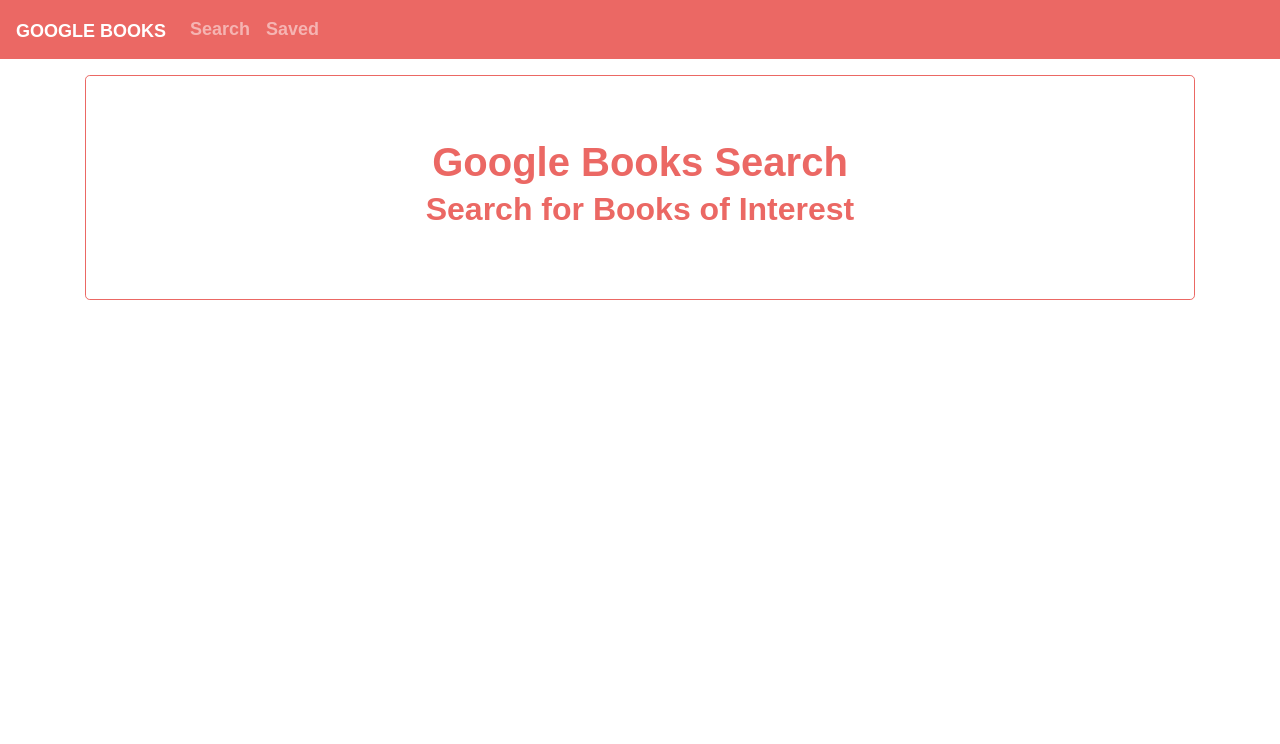
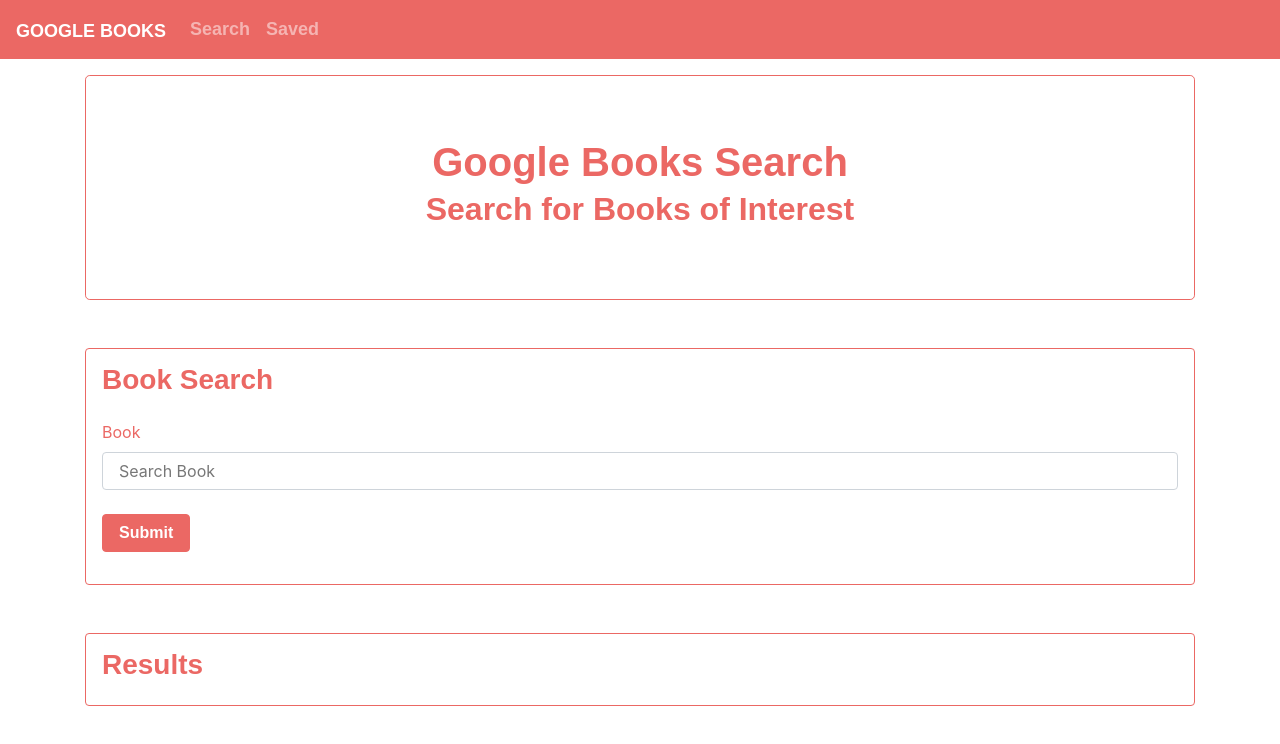
Before and after one commit to Jarrell28/GoogleBooksSearch, a React (Create React App) app in the folder client/: page / in a window 1280 px wide. Shown: the top 744 px of the page. Built offline with nearby package versions, Linux system fonts and the light colour scheme; a web font is replaced by a local one.

Commit message:
added ResultsContainer and SearchBar components

```diff
--- a/client/src/App.js
+++ b/client/src/App.js
@@ -2,7 +2,7 @@
 import Search from "./pages/Search";
 import Saved from "./pages/Saved";
 import Nav from "./components/Nav";
-import Jumbotron from './components/Jumbotron';
+
 import {
   BrowserRouter as Router,
   Switch,
@@ -14,13 +14,14 @@
     <Router>
       <div>
         <Nav />
+        <div className="container">
           <Switch>
             <Route exact path="/" component={Search} />
             <Route exact path="/saved" component={Saved} />
             {/* <Route exact path="/books/:id" component={Detail} /> */}
             {/* <Route component={NoMatch} /> */}
           </Switch>
-
+        </div>
       </div>
     </Router>
   );
--- /dev/null
+++ b/client/src/components/ResultsContainer/index.js
@@ -0,0 +1,12 @@
+import React from 'react';
+
+const ResultsContainer = (props) => {
+
+    return (
+        <div className="p-3 border border-primary rounded mt-5">
+            <h3 className="text-primary">Results</h3>
+        </div>
+    )
+}
+
+export default ResultsContainer;
--- /dev/null
+++ b/client/src/components/SearchBar/index.js
@@ -0,0 +1,19 @@
+import React from 'react';
+
+const SearchBar = (props) => {
+
+    return (
+        <div className="p-3 border border-primary rounded mt-5">
+            <h3 className="text-primary mb-4">Book Search</h3>
+            <form>
+                <div className="form-group">
+                    <label for="book" className="text-primary">Book</label>
+                    <input type="text" className="form-control mb-4" id="book" placeholder="Search Book" />
+                    <button type="submit" class="btn btn-primary">Submit</button>
+                </div>
+            </form>
+        </div>
+    )
+}
+
+export default SearchBar;
--- a/client/src/pages/Search.js
+++ b/client/src/pages/Search.js
@@ -1,5 +1,7 @@
 import React, { Component } from 'react';
 import Jumbotron from '../components/Jumbotron';
+import SearchBar from '../components/SearchBar';
+import ResultsContainer from '../components/ResultsContainer';
 
 
 class Search extends Component {
@@ -10,11 +12,14 @@
 
     render() {
         return (
-            <div className="container">
+            <div>
                 <Jumbotron>
                     <h1 className="mt-0">Google Books Search</h1>
                     <h2>Search for Books of Interest</h2>
                 </Jumbotron>
+                <SearchBar />
+                <ResultsContainer />
+
             </div>
         )
     }
```
Lines whose indentation alone changed are shown as unchanged.
